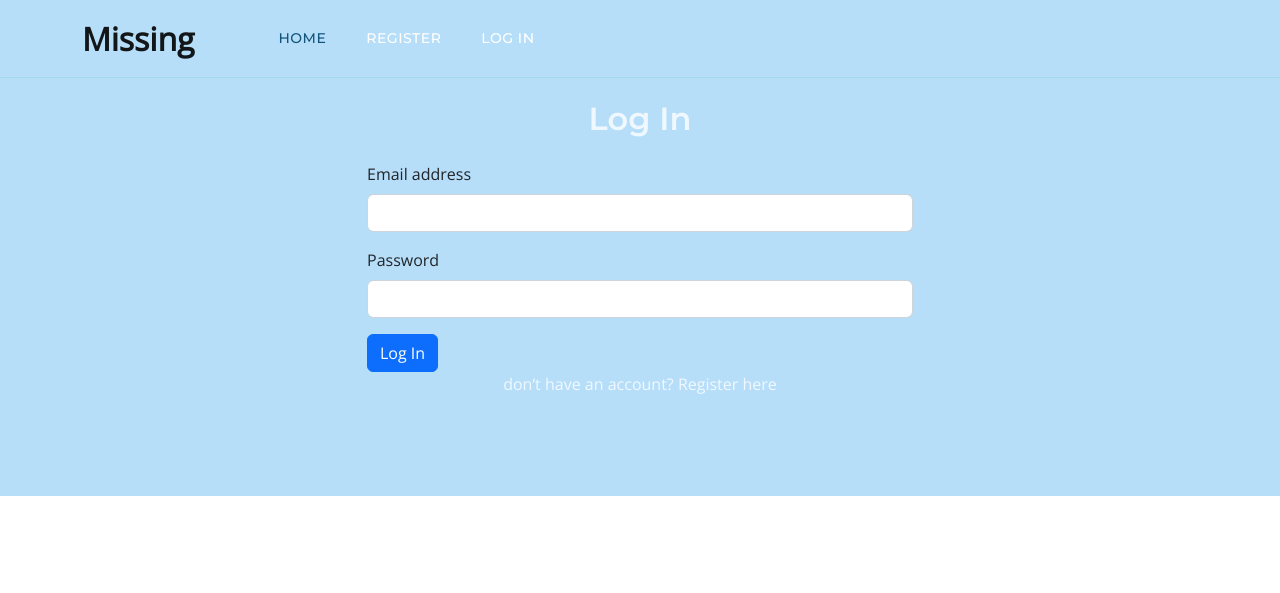
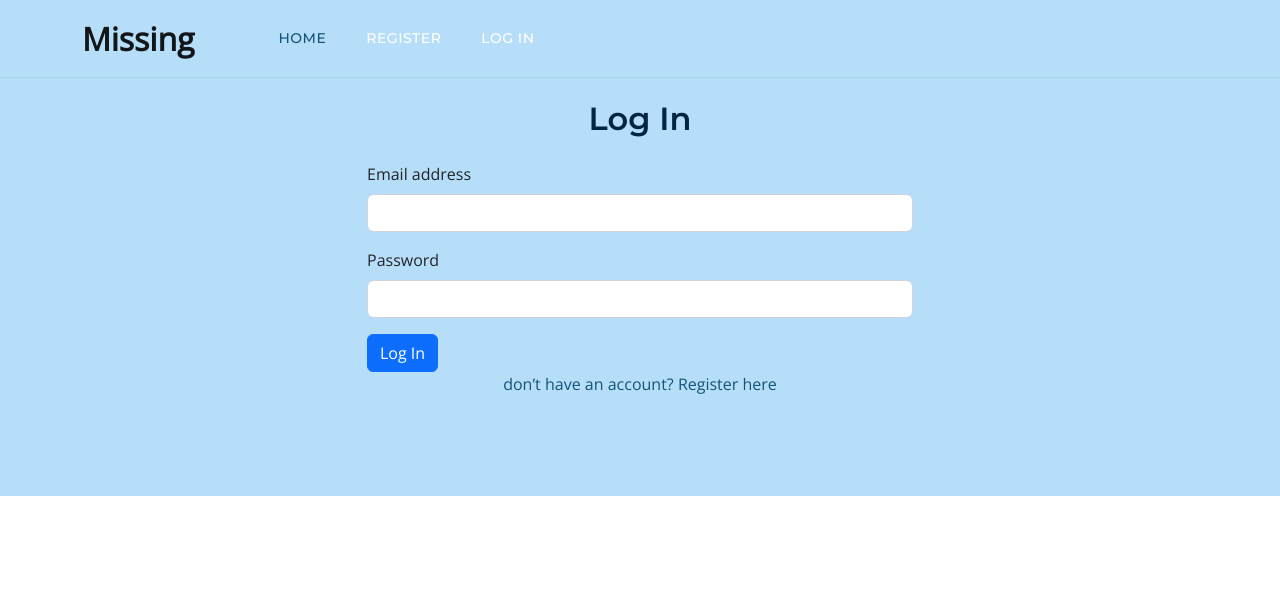
Before and after one commit to eyoul/missing_person, a Flask app: page /auth/login in a window 1280 px wide. Shown: the top 593 px of the page. Run offline with Flask 3, Linux system fonts and the light colour scheme; some libraries are stand-ins or nearby versions.

Commit message:
Update login.html

```diff
--- a/missing/templates/auth/login.html
+++ b/missing/templates/auth/login.html
@@ -2,7 +2,7 @@
 {% block title %}Log In{% endblock %}
 {% block content %}
 <section class="topics-detail-section section-padding" id="topics-detail">
-  <h3 class="mb-4" style="text-align: center; color: aliceblue;">Log In</h3>
+  <h3 class="mb-4" style="text-align: center; color: rgb(2, 37, 68);">Log In</h3>
   <div class="container">
     <h4 style="text-align: center;"></h4>
     <div class="row justify-content-center">
@@ -19,7 +19,7 @@
           <button type="submit" class="btn btn-primary">Log In</button>
         </form>
       </div>
-      <a style="text-align: center; color: aliceblue;" href="{{ url_for('auth.register') }}">don’t have an account? Register here</a>
+      <a style="text-align: center;" href="{{ url_for('auth.register') }}">don’t have an account? Register here</a>
     </div>
   </div>
 </section>
```
